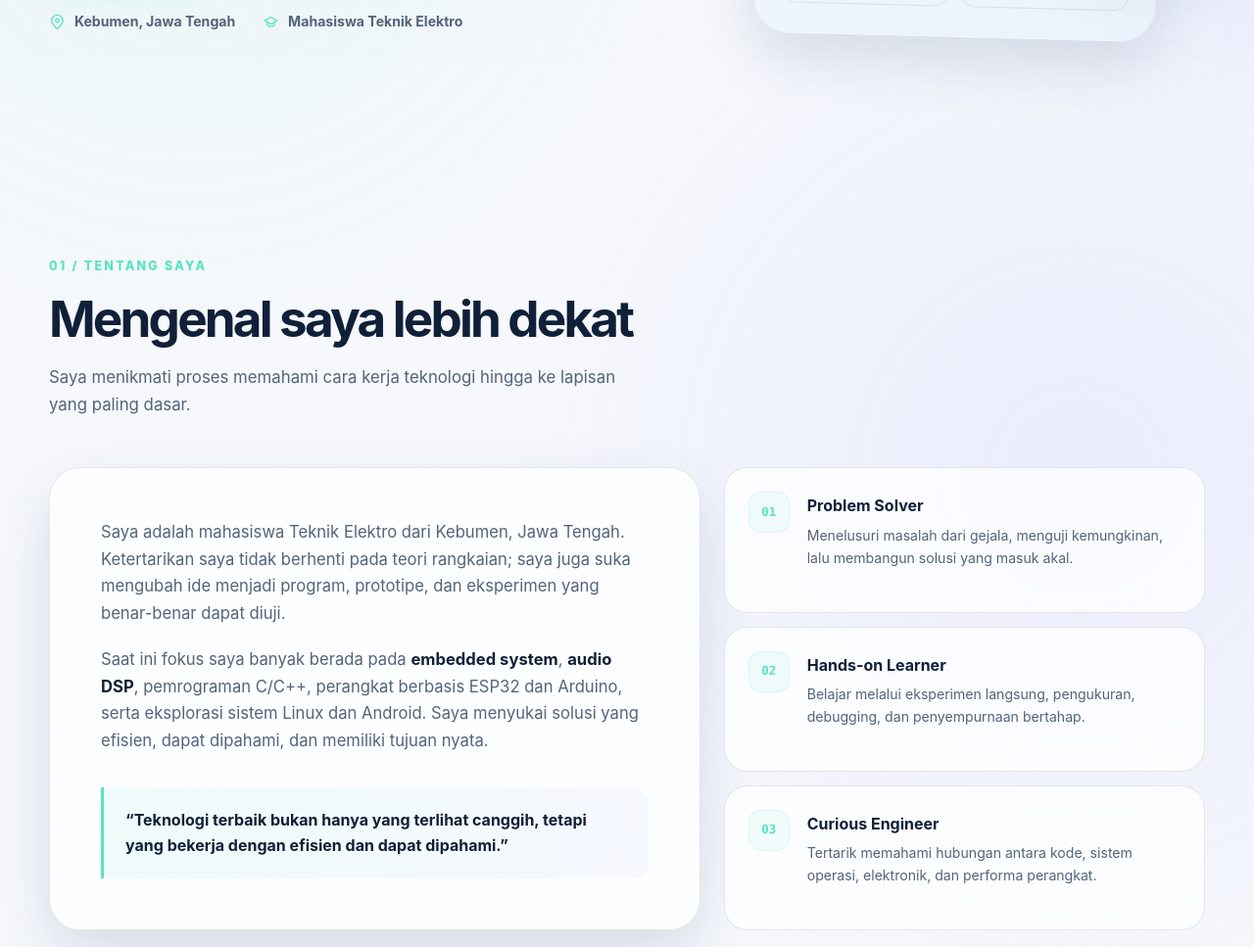
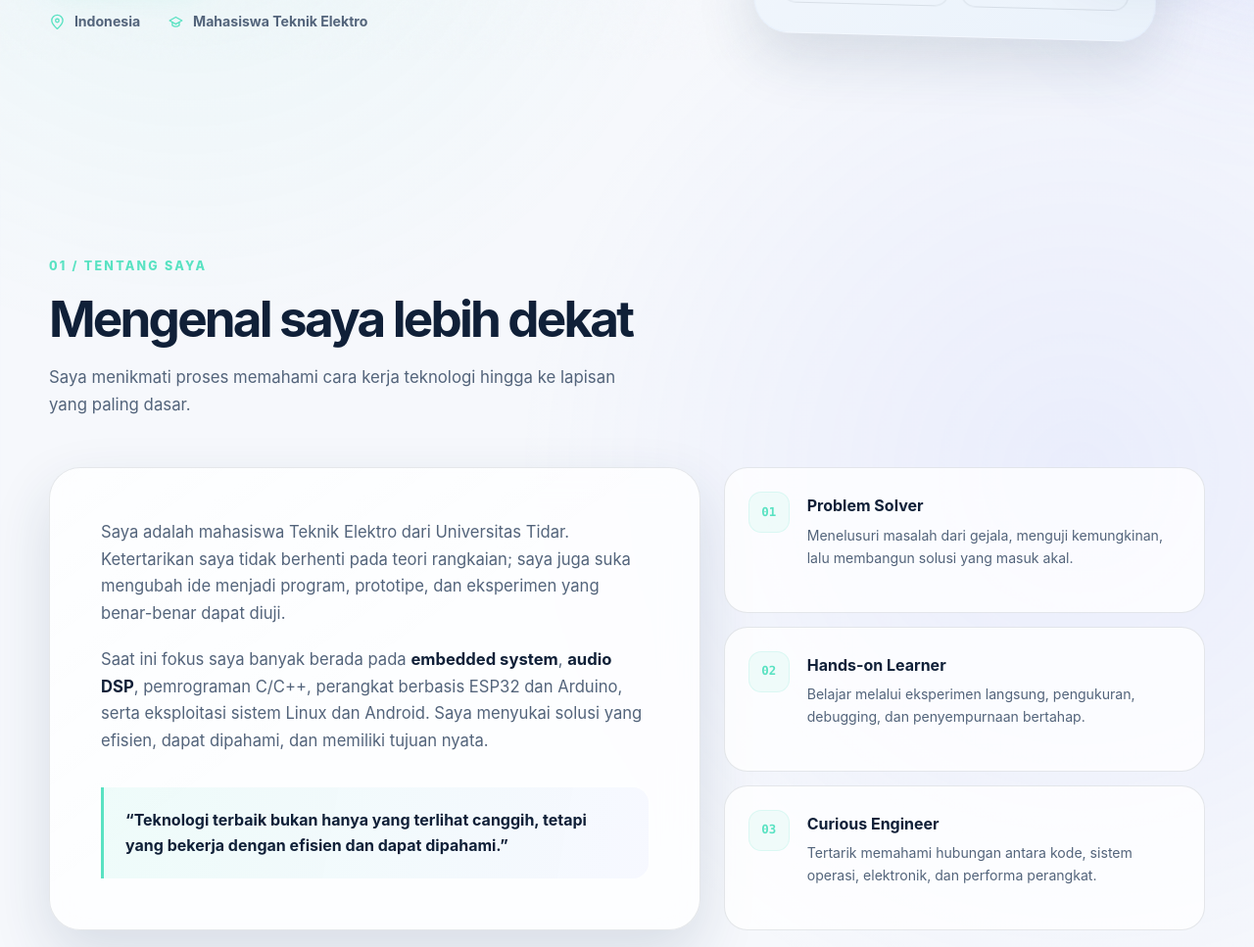
Before and after one commit to REITZG1/REITZG1.github.io, a plain HTML site: page index.html in a window 1280 px wide. Shown: the part 739-1706 px from the top of the page at 98% size. Drawn offline with Linux system fonts and the light colour scheme.

Commit message:
Update index.html

```diff
--- a/index.html
+++ b/index.html
@@ -91,7 +91,7 @@
           <div class="quick-facts" aria-label="Informasi singkat">
             <div class="fact">
               <svg viewBox="0 0 24 24" aria-hidden="true"><path d="M20 10c0 5-8 12-8 12S4 15 4 10a8 8 0 1 1 16 0z"></path><circle cx="12" cy="10" r="2.5"></circle></svg>
-              <span>Kebumen, Jawa Tengah</span>
+              <span>Indonesia</span>
             </div>
             <div class="fact">
               <svg viewBox="0 0 24 24" aria-hidden="true"><path d="m3 10 9-5 9 5-9 5-9-5z"></path><path d="M7 12.5V17c3 2 7 2 10 0v-4.5"></path></svg>
@@ -153,13 +153,13 @@
         <div class="about-grid">
           <article class="glass-card about-story reveal">
             <p>
-              Saya adalah mahasiswa Teknik Elektro dari Kebumen, Jawa Tengah. Ketertarikan saya tidak berhenti
+              Saya adalah mahasiswa Teknik Elektro dari Universitas Tidar. Ketertarikan saya tidak berhenti
               pada teori rangkaian; saya juga suka mengubah ide menjadi program, prototipe, dan eksperimen yang
               benar-benar dapat diuji.
             </p>
             <p>
               Saat ini fokus saya banyak berada pada <strong>embedded system</strong>, <strong>audio DSP</strong>,
-              pemrograman C/C++, perangkat berbasis ESP32 dan Arduino, serta eksplorasi sistem Linux dan Android.
+              pemrograman C/C++, perangkat berbasis ESP32 dan Arduino, serta eksploitasi sistem Linux dan Android.
               Saya menyukai solusi yang efisien, dapat dipahami, dan memiliki tujuan nyata.
             </p>
             <blockquote>
```
